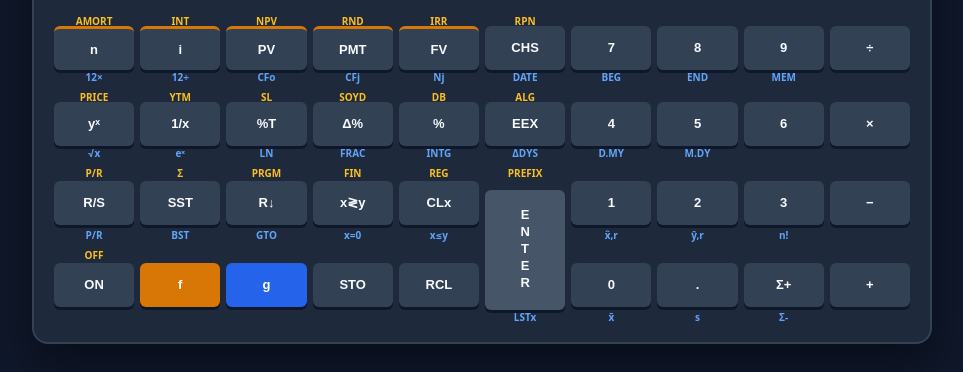
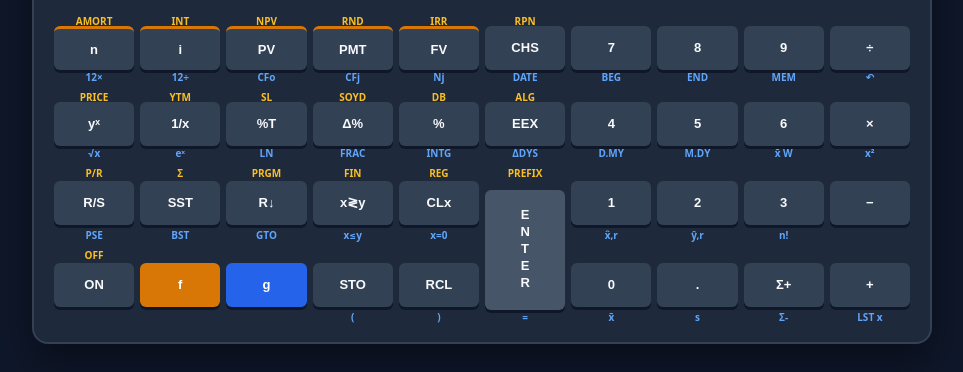
Before and after one commit to Nunesnd/minha-calculadora, a plain HTML site: page index.html in a window 1280 px wide. Shown: the part 305-677 px from the top of the page, without its empty margins (158-1121 px from the left). Drawn offline with Linux system fonts and the light colour scheme.

Commit message:
corrigidos identificadores funções botão g

```diff
--- a/index.html
+++ b/index.html
@@ -41,7 +41,7 @@
       <div class="key-container"><span class="label-f"></span><button class="key" data-digit="7">7</button><span class="label-g">BEG</span></div>
       <div class="key-container"><span class="label-f"></span><button class="key" data-digit="8">8</button><span class="label-g">END</span></div>
       <div class="key-container"><span class="label-f"></span><button class="key" data-digit="9">9</button><span class="label-g">MEM</span></div>
-      <div class="key-container"><span class="label-f"></span><button class="key key-operator" data-operator="/">÷</button><span class="label-g"></span></div>
+      <div class="key-container"><span class="label-f"></span><button class="key key-operator" data-operator="/">÷</button><span class="label-g">↶</span></div>
 
       <!-- Linha 2 -->
       <div class="key-container"><span class="label-f">PRICE</span><button class="key" data-action="power">yˣ</button><span class="label-g">√x</span></div>
@@ -52,21 +52,21 @@
       <div class="key-container"><span class="label-f">ALG</span><button class="key" data-action="EEX">EEX</button><span class="label-g">ΔDYS</span></div>
       <div class="key-container"><span class="label-f"></span><button class="key" data-digit="4">4</button><span class="label-g">D.MY</span></div>
       <div class="key-container"><span class="label-f"></span><button class="key" data-digit="5">5</button><span class="label-g">M.DY</span></div>
-      <div class="key-container"><span class="label-f"></span><button class="key" data-digit="6">6</button><span class="label-g"></span></div>
-      <div class="key-container"><span class="label-f"></span><button class="key key-operator" data-operator="*">×</button><span class="label-g"></span></div>
+      <div class="key-container"><span class="label-f"></span><button class="key" data-digit="6">6</button><span class="label-g">x̄ W</span></div>
+      <div class="key-container"><span class="label-f"></span><button class="key key-operator" data-operator="*">×</button><span class="label-g">x²</span></div>
 
 <!-- Linha 3 -->
-      <div class="key-container"><span class="label-f">P/R</span><button class="key" data-action="RS">R/S</button><span class="label-g">P/R</span></div>
+      <div class="key-container"><span class="label-f">P/R</span><button class="key" data-action="RS">R/S</button><span class="label-g">PSE</span></div>
       <div class="key-container"><span class="label-f">Σ</span><button class="key" data-action="SST">SST</button><span class="label-g">BST</span></div>
       <div class="key-container"><span class="label-f">PRGM</span><button class="key" data-action="roll_down">R↓</button><span class="label-g">GTO</span></div>
-      <div class="key-container"><span class="label-f">FIN</span><button class="key" data-action="swap">x≷y</button><span class="label-g">x=0</span></div>
-      <div class="key-container"><span class="label-f">REG</span><button class="key" data-action="CLx">CLx</button><span class="label-g">x≤y</span></div>
+      <div class="key-container"><span class="label-f">FIN</span><button class="key" data-action="swap">x≷y</button><span class="label-g">x≤y</span></div>
+      <div class="key-container"><span class="label-f">REG</span><button class="key" data-action="CLx">CLx</button><span class="label-g">x=0</span></div>
 
       <!-- ENTER ocupa o espaço da linha 3 e linha 4 -->
       <div class="key-container key-container-enter">
         <span class="label-f">PREFIX</span>
         <button class="key key-enter" data-action="ENTER">ENTER</button>
-        <span class="label-g">LSTx</span>
+        <span class="label-g">=</span>
       </div>
 
       <div class="key-container"><span class="label-f"></span><button class="key" data-digit="1">1</button><span class="label-g">x̂,r</span></div>
@@ -78,12 +78,12 @@
       <div class="key-container"><span class="label-f">OFF</span><button class="key key-on" data-action="ON">ON</button><span class="label-g"></span></div>
       <div class="key-container"><span class="label-f"></span><button class="key key-modifier-f" data-action="prefix_f">f</button><span class="label-g"></span></div>
       <div class="key-container"><span class="label-f"></span><button class="key key-modifier-g" data-action="prefix_g">g</button><span class="label-g"></span></div>
-      <div class="key-container"><span class="label-f"></span><button class="key" data-action="STO">STO</button><span class="label-g"></span></div>
-      <div class="key-container"><span class="label-f"></span><button class="key" data-action="RCL">RCL</button><span class="label-g"></span></div>
+      <div class="key-container"><span class="label-f"></span><button class="key" data-action="STO">STO</button><span class="label-g">(</span></div>
+      <div class="key-container"><span class="label-f"></span><button class="key" data-action="RCL">RCL</button><span class="label-g">)</span></div>
       <div class="key-container"><span class="label-f"></span><button class="key" data-digit="0">0</button><span class="label-g">x̄</span></div>
       <div class="key-container"><span class="label-f"></span><button class="key" data-action="decimal">.</button><span class="label-g">s</span></div>
       <div class="key-container"><span class="label-f"></span><button class="key" data-action="sigma_plus">Σ+</button><span class="label-g">Σ-</span></div>
-      <div class="key-container"><span class="label-f"></span><button class="key key-operator" data-operator="+">+</button><span class="label-g"></span></div>
+      <div class="key-container"><span class="label-f"></span><button class="key key-operator" data-operator="+">+</button><span class="label-g">LST x</span></div>
     </section>
   </main>
 </body>
```
